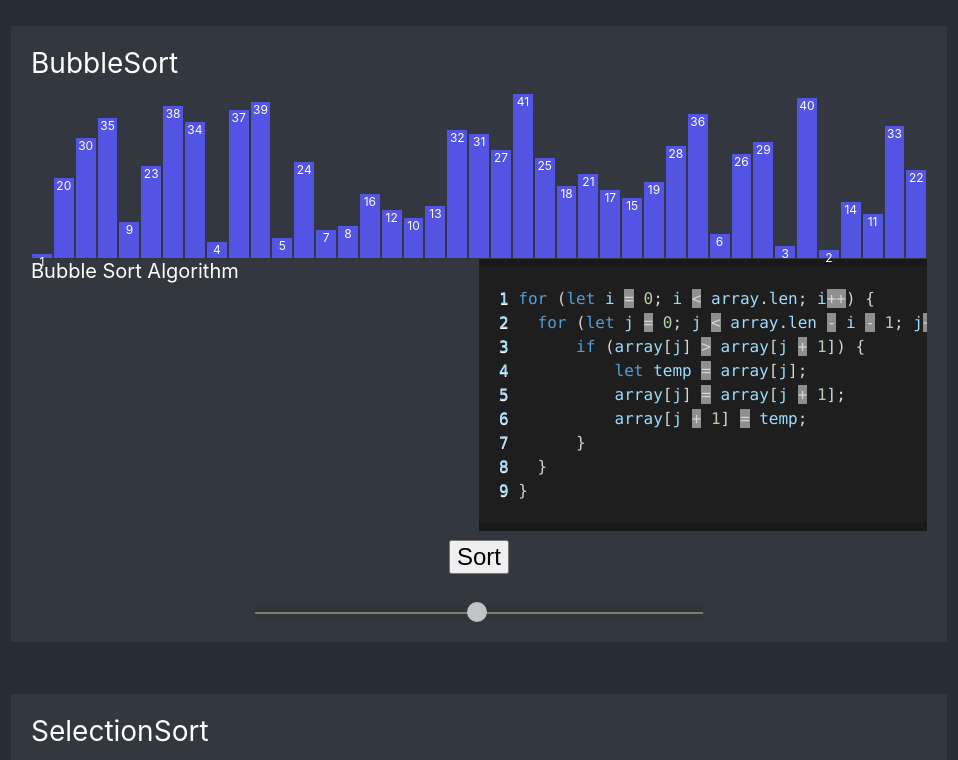
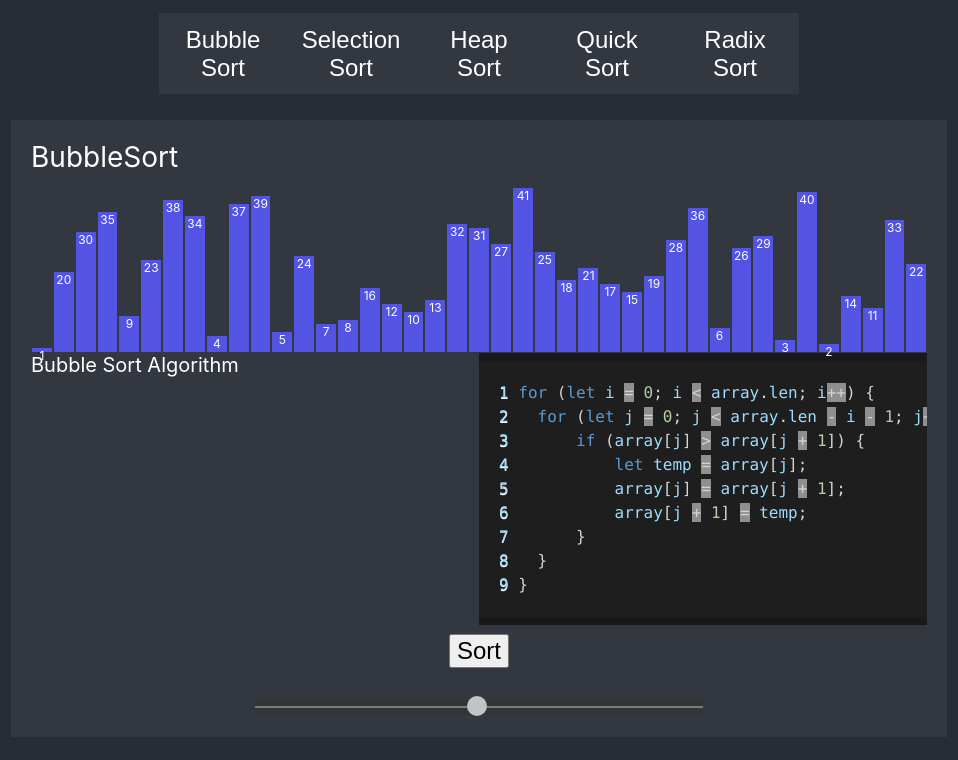
Before and after one commit to TuckerWhitaker/AlgorithmVisualizer, a React (Create React App) app in the folder client/: page /SortingAlgorithms in a window 1280 px wide. Shown: the top 760 px of the page, without its empty margins (161-1119 px from the left). Built offline with nearby package versions, Linux system fonts and the light colour scheme.

Commit message:
SortingAlgo NavBar

```diff
--- a/client/src/components/SortingAlgorithms.css
+++ b/client/src/components/SortingAlgorithms.css
@@ -47,6 +47,30 @@
 	display: flex;
 	flex-direction: row;
 	align-items: end;
+}
+
+.SortingAlgorithmNavBar {
+	background-color: #33373f;
+	margin-top: 1%;
+	display: flex;
+	flex-direction: row;
+	align-items: center;
+	justify-content: center;
+}
+.SortingAlgorithmNavBarButton {
+	background-color: #ffffff00;
+	border-style: none;
+	color: white;
+	padding: 2%;
+	width: 10vw;
+	font-size: 150%;
+}
+
+.SortingAlgorithmNavBarButton:hover {
+	background-color: #41454e;
+}
+.SortingAlgorithmNavBarButton:active {
+	background-color: #595d67;
 }
 
 .SortAlgoVisCode {
--- a/client/src/components/SortingAlgorithms.jsx
+++ b/client/src/components/SortingAlgorithms.jsx
@@ -7,6 +7,13 @@ function SortingAlgorithms() {
 
 	return (
 		<div className="SortingAlgorithms">
+			<div className="SortingAlgorithmNavBar">
+				<button className="SortingAlgorithmNavBarButton">Bubble Sort</button>
+				<button className="SortingAlgorithmNavBarButton">Selection Sort</button>
+				<button className="SortingAlgorithmNavBarButton">Heap Sort</button>
+				<button className="SortingAlgorithmNavBarButton">Quick Sort</button>
+				<button className="SortingAlgorithmNavBarButton">Radix Sort</button>
+			</div>
 			<SortAlgoVis
 				VisID={0}
 				Title="BubbleSort"
```
